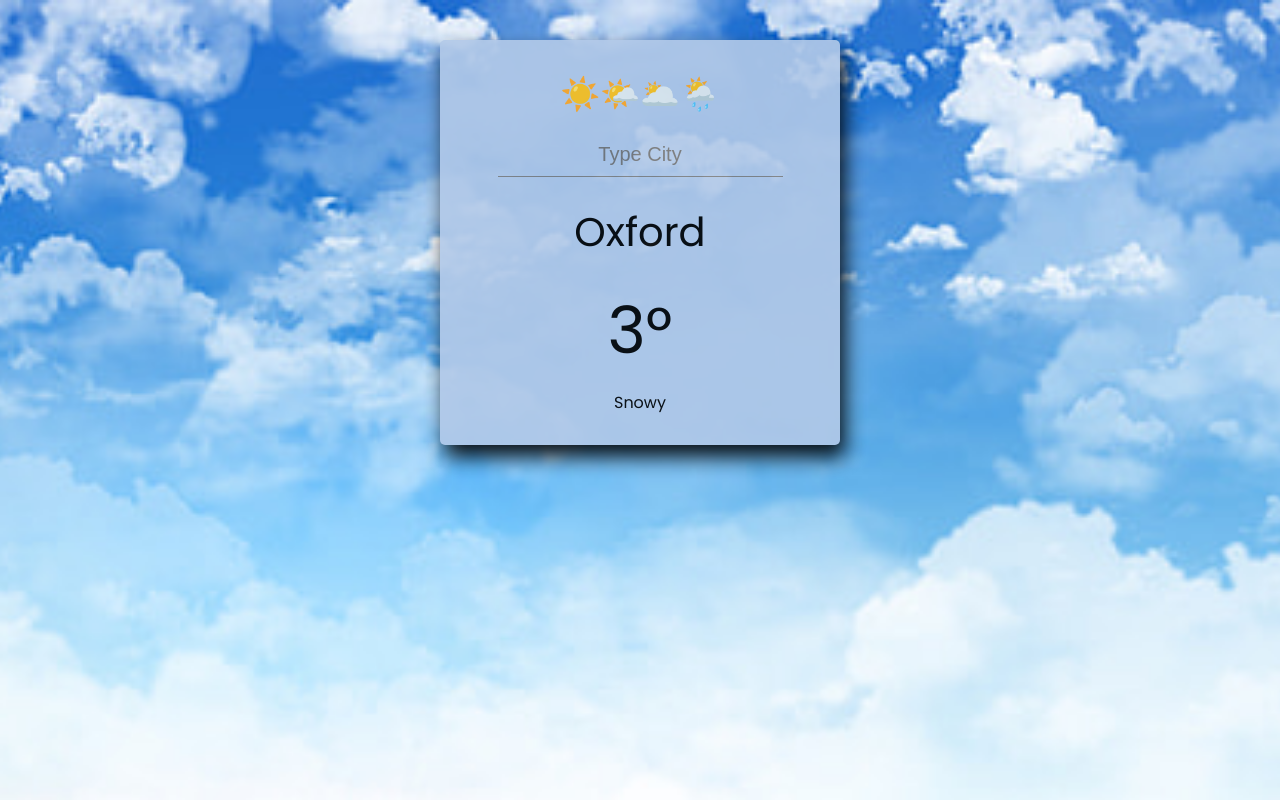
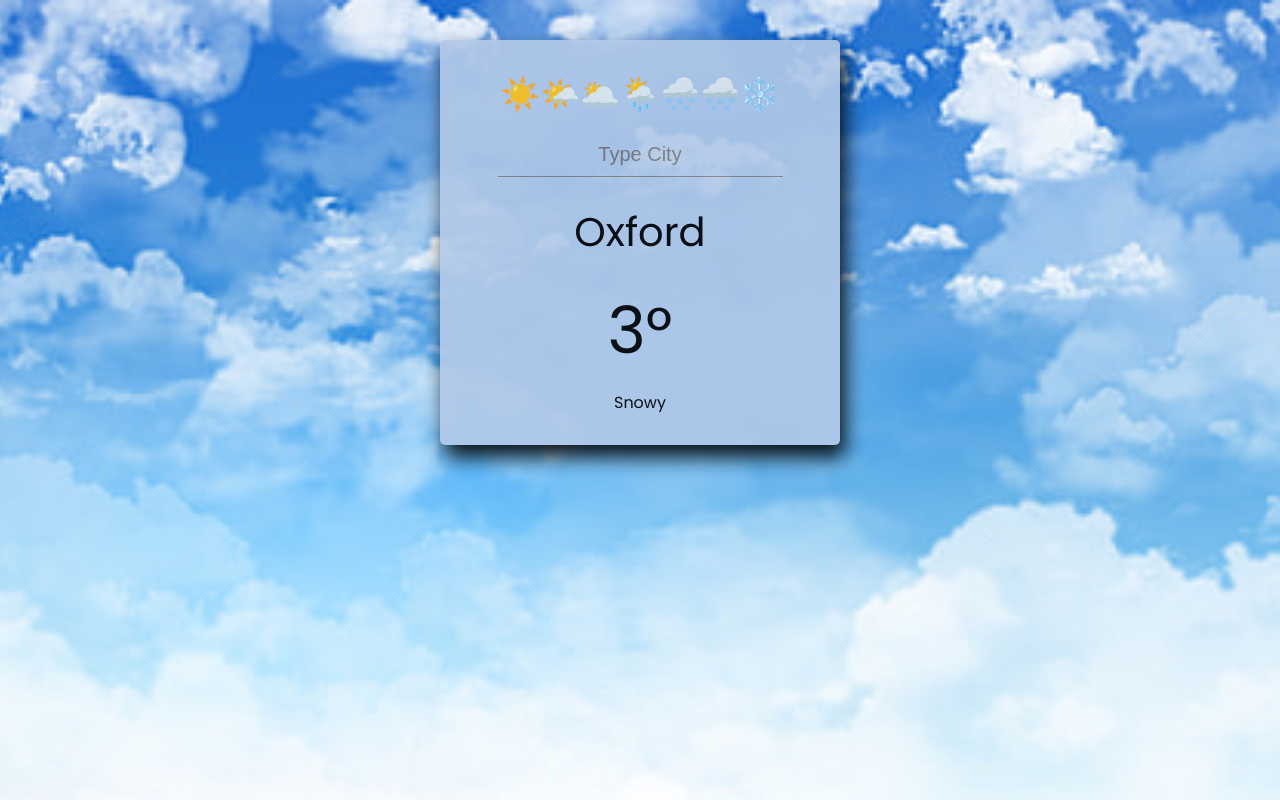
Before and after one commit to burcuozcann/weather-app, a plain HTML site: page index.html in a window 1280 px wide. Drawn offline with Linux system fonts and the light colour scheme.

Commit message:
changed title

```diff
--- a/index.html
+++ b/index.html
@@ -10,7 +10,7 @@
     <div class="container">
       <div class="app">
         <div class="header">
-          <h1 class="title">☀️🌤️🌥️🌦️</h1>
+          <h1 class="title">☀️🌤️🌥️🌦️🌨️🌨️❄️</h1>
           <input id="searchInput" type="text" placeholder="Type City" />
         </div>
         <div class="content">
```
